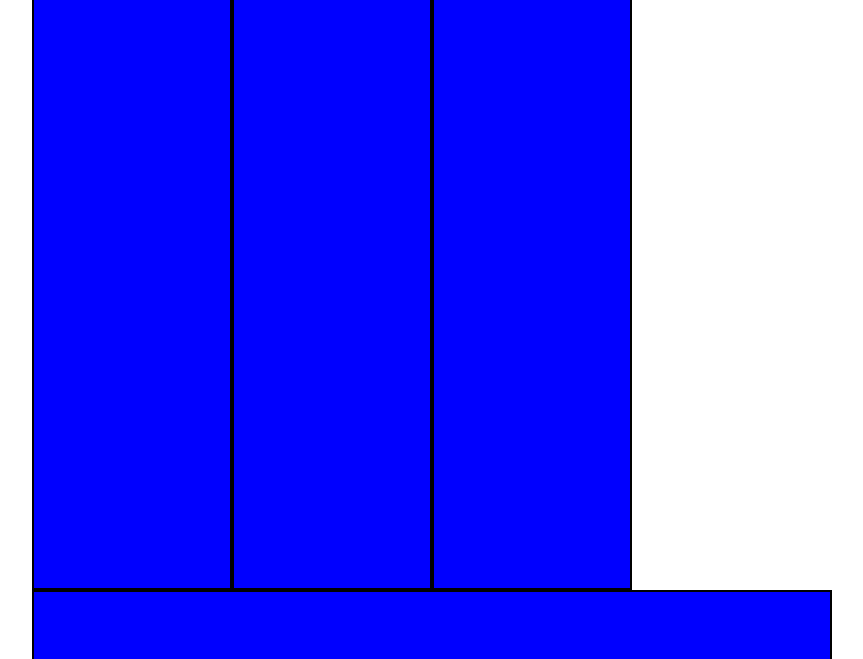
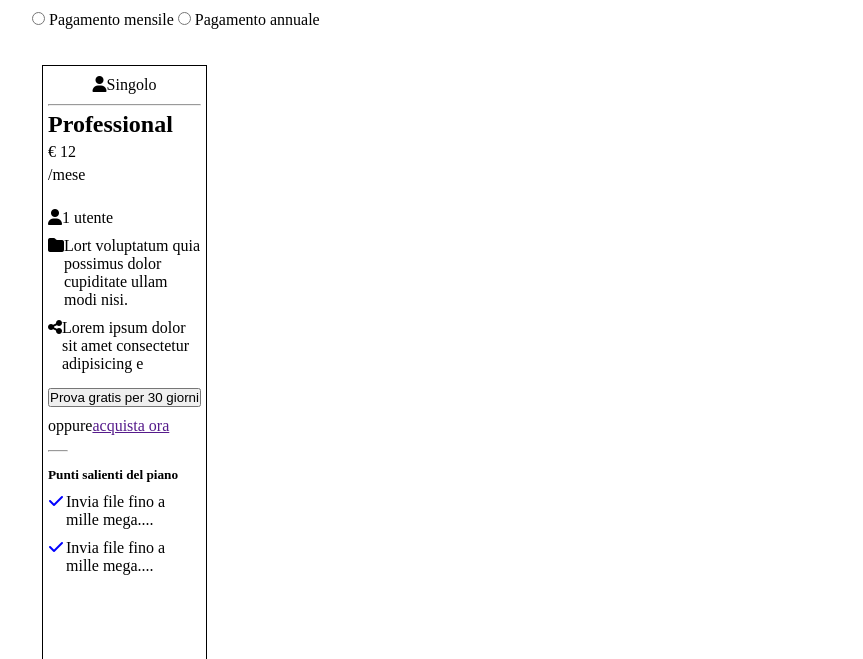
Before and after one commit to Nali1919/htmlcss-dropbox, a plain HTML site: page index.html in a window 1280 px wide. Shown: the part 590-1249 px from the top of the page, without its empty margins (308-1171 px from the left). Drawn offline with Linux system fonts and the light colour scheme.

Commit message:
Modifiche

```diff
--- a/css/style.css
+++ b/css/style.css
@@ -16,12 +16,14 @@ main {
     padding-top: 70px;
 }
 
+
+
 .second-header img {
     width: 100%;
     position: relative;
-    bottom: 200px;
-    left: 240px;
-    right: px;
+    bottom: 210px;
+    left: 250px;
+
 
 }
 
@@ -105,36 +107,15 @@ header a {
 .section-container {
     max-width: 600px;
     margin: 0 auto;
-
-
-
-}
-
-.secondorettangolo {
-    height: 200px;
-    width: 800px;
-    background-color: blue;
-    border: 2px solid black;
-    display: flex;
-    flex-direction: column;
-}
-
-.primorettangolo {
-    height: 600px;
-    width: 300px;
-    background-color: blue;
-    border: 2px solid black;
-}
-
-.rettangoli-contenitore {
-    display: flex;
 }
 
 
+#monthly-pay {
+    margin: 40px 0px;
+}
 
 .card {
     width: calc(100% / 3 - 1px);
-
     height: 100px;
     border: 1px solid black;
 }
@@ -169,8 +150,97 @@ header a {
 }
 
 .footerdrop {
-    max-width: 1000px;
+    max-width: 800px;
     margin: 0 auto;
     justify-content: space-around;
 
 }
+
+.rettangolo {
+    height: 600px;
+    border: 1px solid black;
+    width: calc(100% / 3 - 35px);
+    margin: 0 10px;
+    padding: 5px;
+    row-gap: 5px;
+}
+
+.rettangoli-contenitore {
+    display: flex;
+    max-width: 600px;
+    margin: 0 auto;
+
+}
+
+.secondorettangolo {
+
+    height: 200px;
+    display: flex;
+    flex-direction: column;
+    border: 1px solid black;
+}
+
+.secondorettangolocont {
+    max-width: 580px;
+    margin: 10px auto;
+}
+
+.rettangoli-contenitore span,
+h2,
+p {
+    color: black;
+}
+
+.rettangoli-contenitore hr {
+    width: 100%;
+}
+
+.singolo {
+    display: flex;
+    justify-content: center;
+    padding: 5px;
+}
+
+.utente {
+    display: flex;
+    justify-content: start;
+    margin-top: 20px;
+}
+
+.cartella {
+    display: flex;
+    justify-content: start;
+    margin-top: 5px;
+}
+
+.condividi {
+    display: flex;
+    justify-content: start;
+    margin-top: 5px;
+}
+
+.bottonecolumn {
+    margin-top: 10px;
+}
+
+.call-to {
+    display: flex;
+    margin-top: 5px;
+}
+
+.smallhr {
+    width: 20px;
+    margin: 10px 0px;
+}
+
+.check {
+    display: flex;
+    margin: top;
+    column-gap: 2px;
+    margin-top: 5px;
+}
+
+.check i {
+    color: blue;
+
+}
--- a/index.html
+++ b/index.html
@@ -1,5 +1,8 @@
 <!DOCTYPE html>
 <html lang="en">
+<link rel="stylesheet" href="https://cdnjs.cloudflare.com/ajax/libs/font-awesome/6.1.1/css/all.min.css"
+    integrity="sha512-KfkfwYDsLkIlwQp6LFnl8zNdLGxu9YAA1QvwINks4PhcElQSvqcyVLLD9aMhXd13uQjoXtEKNosOWaZqXgel0g=="
+    crossorigin="anonymous" referrerpolicy="no-referrer" />
 
 <head>
     <meta charset="UTF-8">
@@ -54,18 +57,48 @@
             <section>
                 <div class="section-container">
                     <h1>Trova il piano business che fa per te</h1>
-                    <input type="radio">
-                    <input type="radio">
-                    <div class="rettangoli-contenitore">
-                        <div class="primorettangolo"></div>
-                        <div class="primorettangolo"></div>
-                        <div class="primorettangolo"></div>
+                    <input id="monthly-pay" type="radio" name="payment" value="mensile" />
+                    <label for="monthly-pay">Pagamento mensile</label>
+                    <input id="year-pay" type="radio" name="payment" value="annuale" />
+                    <label for="year-pay">Pagamento annuale</label>
+                </div>
+                <div class="rettangoli-contenitore ">
+                    <div class="rettangolo flex column">
+                        <div class="singolo">
+                            <i class="fa-solid fa-user"></i>
+                            <span>Singolo</span>
+                        </div>
+                        <hr>
+                        <h2>Professional</h2>
+                        <span>&euro; 12</span>
+                        <span>/mese</span>
+                        <div class="utente"><i class="fa-solid fa-user"></i>
+                            <span>1 utente</span>
+                        </div>
+                        <div class="cartella">
+                            <i class="fa-solid fa-folder"></i>
+                            <span>Lort voluptatum quia possimus dolor cupiditate ullam modi nisi.</span>
+                        </div>
+                        <div class="condividi">
+                            <i class="fa-solid fa-share-nodes"></i>
+                            <span>Lorem ipsum dolor sit amet consectetur adipisicing e</span>
+                        </div>
+                        <button class="bottonecolumn">Prova gratis per 30 giorni</button>
+                        <div class="call-to"><span>oppure</span> <a href="">acquista ora</a></div>
+                        <div class="smallhr">
+                            <hr>
+                        </div>
+                        <h5>Punti salienti del piano</h5>
+                        <div class="check">
+                            <i class="fa-solid fa-check"></i>
+                            <span>Invia file fino a mille mega....</span>
+
+                        </div>
+                        <div class="check">
+                            <i class="fa-solid fa-check"></i>
+                            <span>Invia file fino a mille mega....</span>
+                        </div>
                     </div>
-                    <div class="secondorettangolo">
-
-                    </div>
-                </div>
-
             </section>
             <!-- fine prima sezione -->
             <!-- inizio seconda sezione -->
```
